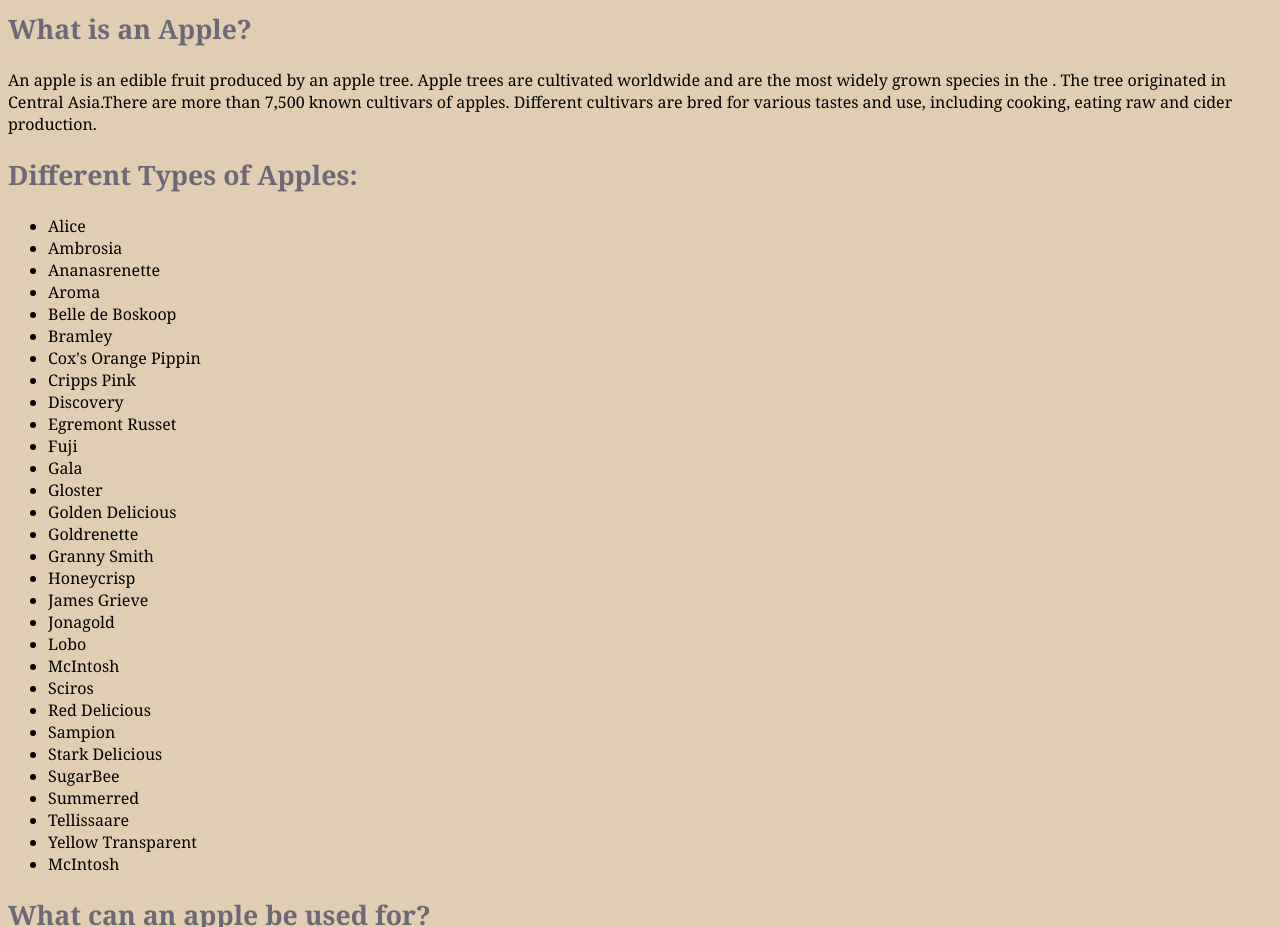
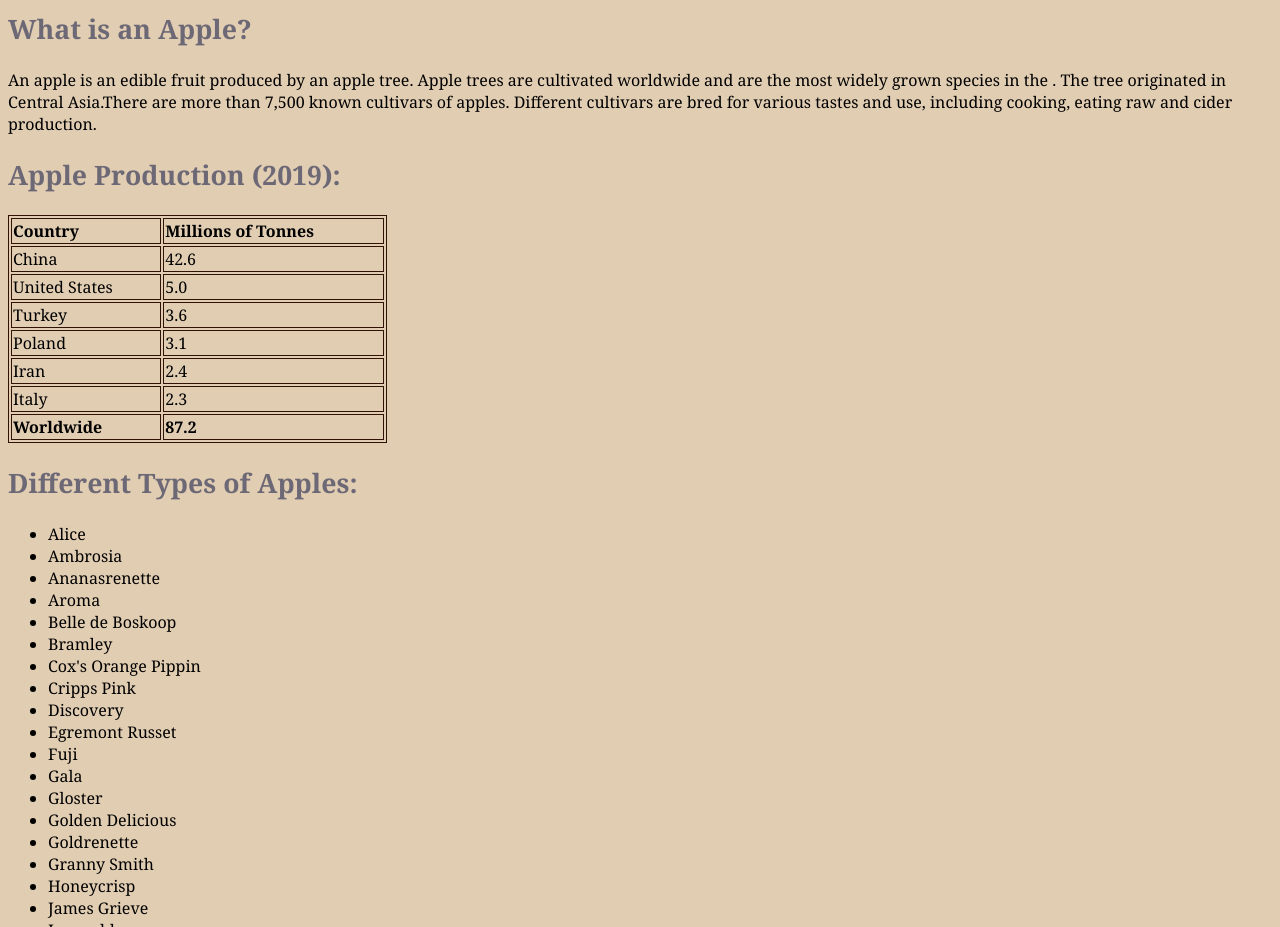
Before and after one commit to aisharja5/aisharja.github.io, a plain HTML site: page Lab2/index.html in a window 1280 px wide. Shown: the part 434-1361 px from the top of the page. Drawn offline with Linux system fonts and the light colour scheme.

Commit message:
Update index.html

```diff
--- a/Lab2/index.html
+++ b/Lab2/index.html
@@ -3,7 +3,7 @@
 
     <head>
         <meta http-equiv="Content-Type" content="text/html; charset=utf-8"/>
-        <title>Lab 1 - Apple</title>
+        <title>Lab 2 - Apple</title>
 
         <!--Connecting HTML file to the CSS file-->
         <link rel="stylesheet" href="style.css">
@@ -11,7 +11,7 @@
 
     <body>
         <!---Name and course information-->
-        <p style ="background-color: seashell;"><b>Lab 1</b><br><b>Name:</b> Aisharja Chowdhury<br><b>Course:</b> CCPS 530 1J0 - Web Systems Development<br><b>Professor</b> Ghassem Tofighi</p>
+        <p style ="background-color: seashell;"><b>Lab 2</b><br><b>Name:</b> Aisharja Chowdhury<br><b>Course:</b> CCPS 530 1J0 - Web Systems Development<br><b>Professor</b> Ghassem Tofighi</p>
         <h1 style ="color:rgb(140,0,26);" title="fruit" ><em><u>Apple</u></em></h1>
 
 
@@ -20,6 +20,45 @@
         <h2><b>What is an Apple?</b></h2>
         <p>An apple is an edible fruit produced by an apple tree. Apple trees are cultivated worldwide and are the most widely grown species in the <i></i>.
             The tree originated in Central Asia.There are more than 7,500 known cultivars of apples. Different cultivars are bred for various tastes and use, including cooking, eating raw and cider production.</p>
+
+
+        <h2><b>Apple Production (2019):</b></h2>
+        <!--Table-->
+        <table style="width:30%">
+            <tr>
+              <th>Country</th>
+              <th>Millions of Tonnes</th>
+            </tr>
+            <tr>
+              <td>China</td>
+              <td>42.6</td>
+            </tr>
+            <tr>
+              <td>United States</td>
+              <td>5.0</td>
+            </tr>
+            <tr>
+                <td>Turkey</td>
+                <td>3.6</td>
+            </tr>
+            <tr>
+                <td>Poland</td>
+                <td>3.1</td>
+            </tr>
+            <tr>
+                <td>Iran</td>
+                <td>2.4</td>
+            </tr>
+            <tr>
+                <td>Italy</td>
+                <td>2.3</td>
+            </tr>
+            <tr>
+                <th>Worldwide</th>
+                <th>87.2</th>
+            </tr>
+          </table>
+
 
         <h2><b>Different Types of Apples:</b></h2>
         <!--List-->
```
